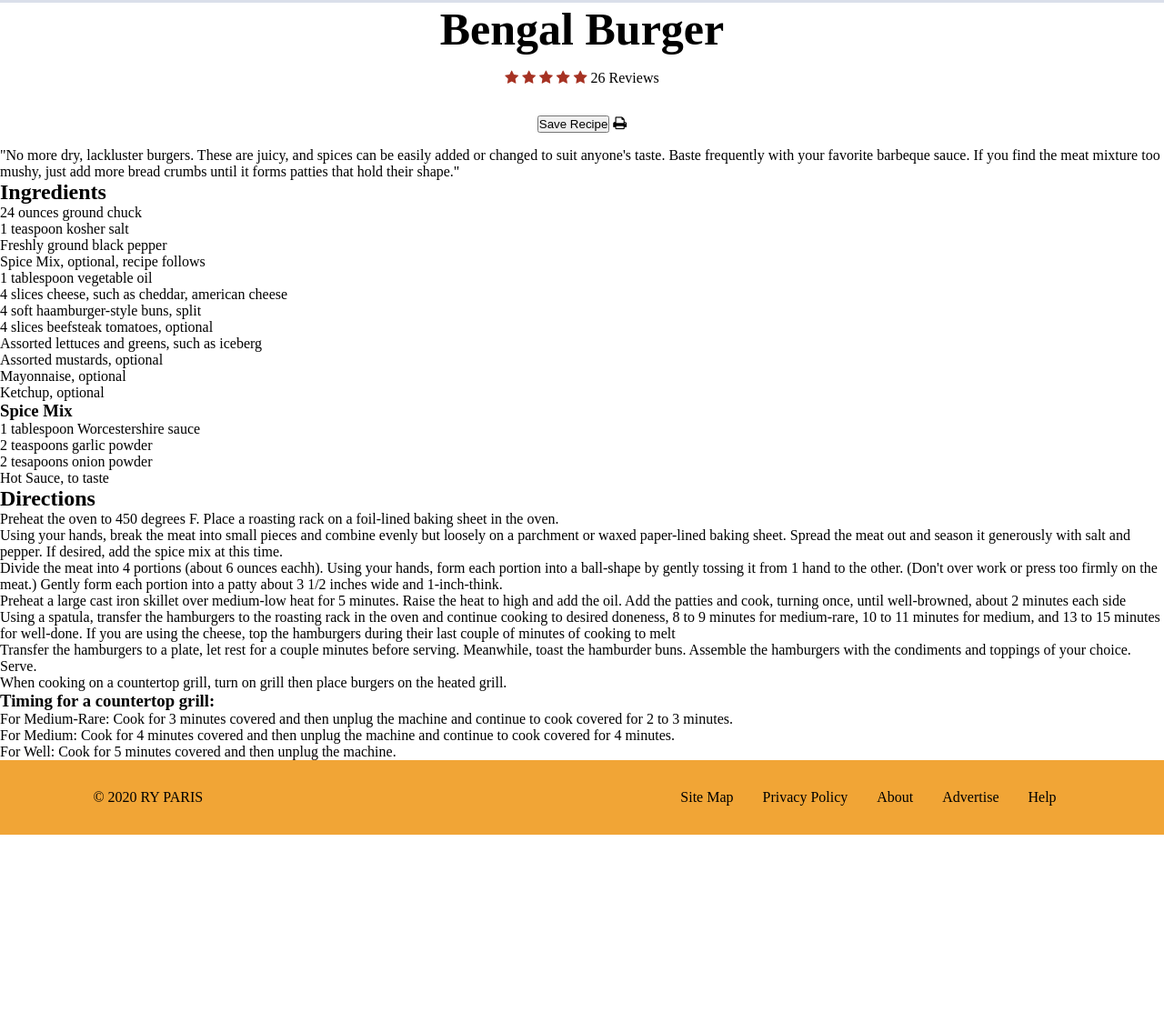
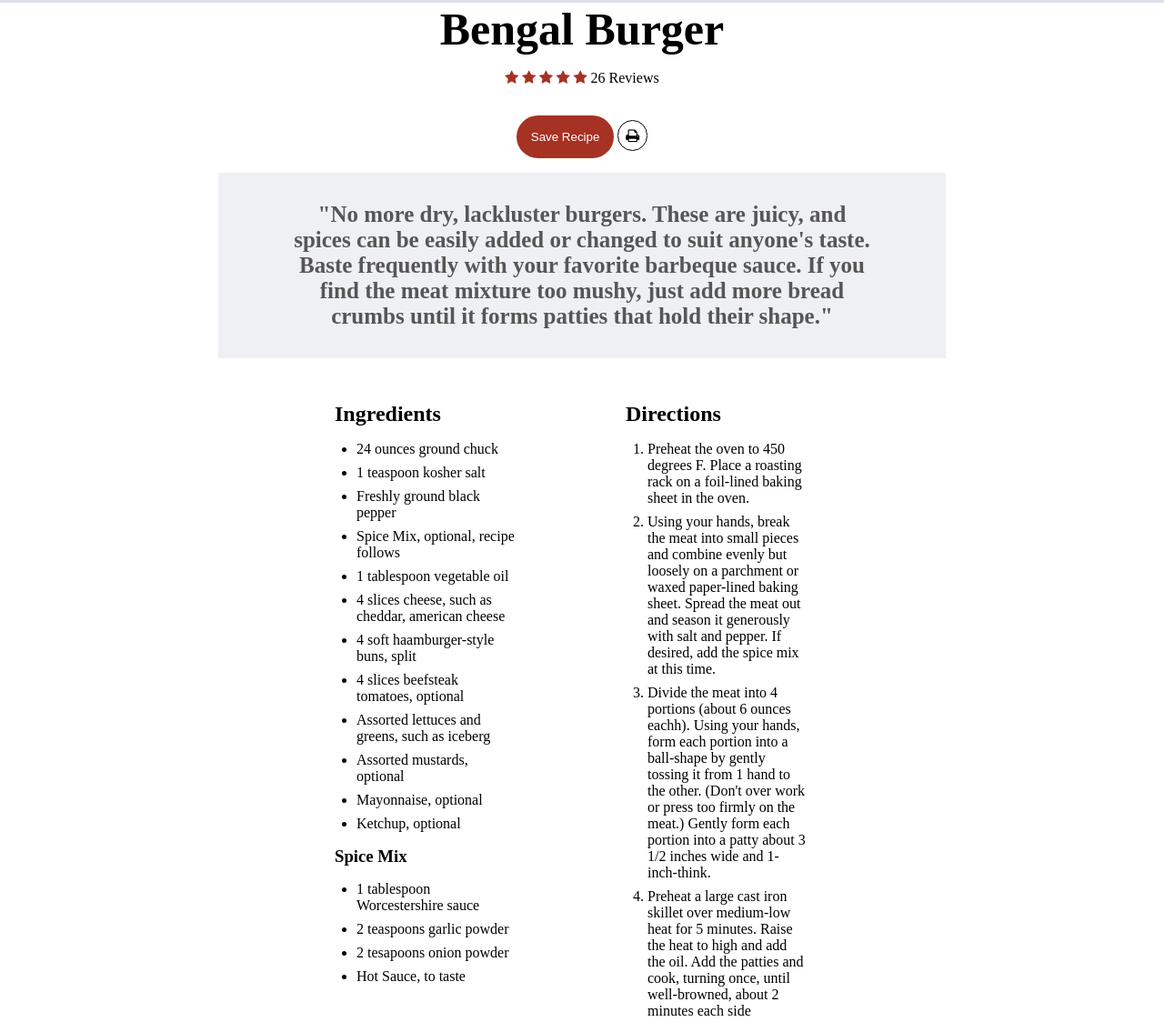
Before and after one commit to Jthapata/RY-Paris-Burger, a plain HTML site: page recipe.html in a window 1280 px wide. Shown: the part 782-1906 px from the top of the page at 91% size. Before the commit the page ends 1700 px from the top, so only its background shows below. Drawn offline with Linux system fonts and the light colour scheme.

Commit message:
css and html

```diff
--- a/css/recipe.css
+++ b/css/recipe.css
@@ -84,6 +84,40 @@ td {
 .save-recipe {
     padding: 1rem;
 }
-button {#a63223
+button {
+    background-color: #a63223;
+    padding: 1rem;
+    border-radius: 30px;
+    border: none;
+    color: white;
+}
+#printer {
+    border: 1px solid black;
+    padding: .5rem;
+    border-radius: 30px;
+}
+.review {
+    background-color: #eef0f4;
+    width: 50%;
+    font-size:25px;
+    font-weight: bolder;
+    padding: 2rem 5rem;
+    text-align: center;
+    color: #575656
+}
+#instructions {
+    display: flex;
+    justify-content: space-between;
+    width: 50%;
+}
+#ingredients, #directions {
+    width: 50%;
+    padding: 3rem;
 
 }
+ul, ol {
+    margin: 1rem
+}
+li {
+    margin: .5rem;
+}
--- a/recipe.html
+++ b/recipe.html
@@ -52,7 +52,7 @@
             </div>
             <div class="save-recipe">
                 <button>Save Recipe</button>
-                <span><i class="fa fa-print"></i></span>
+                <span><i id="printer" class="fa fa-print"></i></span>
             </div>
         </div>
         <p class="review">"No more dry, lackluster burgers. These are juicy, and spices can be easily added or changed to suit anyone's taste. Baste frequently with your favorite barbeque sauce. If you find the meat mixture too mushy, just add more bread crumbs until it forms patties that hold their shape."</p>
@@ -83,7 +83,7 @@
             </div>
             <div id="directions">
                 <h2>Directions</h2>
-                <ul>
+                <ol class="numbered1">
                     <li>Preheat the oven to 450 degrees F. Place a roasting rack on a foil-lined baking sheet in the oven.</li>
                     <li>Using your hands, break the meat into small pieces and combine evenly but loosely on a parchment or waxed paper-lined baking sheet. Spread the meat out and season it generously with salt and pepper. If desired, add the spice mix at this time.</li>
                     <li>Divide the meat into 4 portions (about 6 ounces eachh). Using your hands, form each portion into a ball-shape by gently tossing it from 1 hand to the other. (Don't over work or press too firmly on the meat.) Gently form each portion into a patty about 3 1/2 inches wide and 1-inch-think.</li>
@@ -91,13 +91,13 @@
                     <li>Using a spatula, transfer the hamburgers to the roasting rack in the oven and continue cooking to desired doneness, 8 to 9 minutes for medium-rare, 10 to 11 minutes for medium, and 13 to 15 minutes for well-done. If you are using the cheese, top the hamburgers during their last couple of minutes of cooking to melt</li>
                     <li>Transfer the hamburgers to a plate, let rest for a couple minutes before serving. Meanwhile, toast the hamburder buns. Assemble the hamburgers with the condiments and toppings of your choice. Serve.</li>
                     <li>When cooking on a countertop grill, turn on grill then place burgers on the heated grill.</li>
-                </ul>
+                </ol>
                 <h3>Timing for a countertop grill:</h3>
-                <ul>
+                <ol start="8" class="numbered2">
                     <li>For Medium-Rare: Cook for 3 minutes covered and then unplug the machine and continue to cook covered for 2 to 3 minutes.</li>
                     <li>For Medium: Cook for 4 minutes covered and then unplug the machine and continue to cook covered for 4 minutes.</li>
                     <li>For Well: Cook for 5 minutes covered and then unplug the machine.</li>
-                </ul>
+                </ol>
             </div>
         </div>
     </div>
```
Also changed, not shown: index.html (+1 -1 lines).
